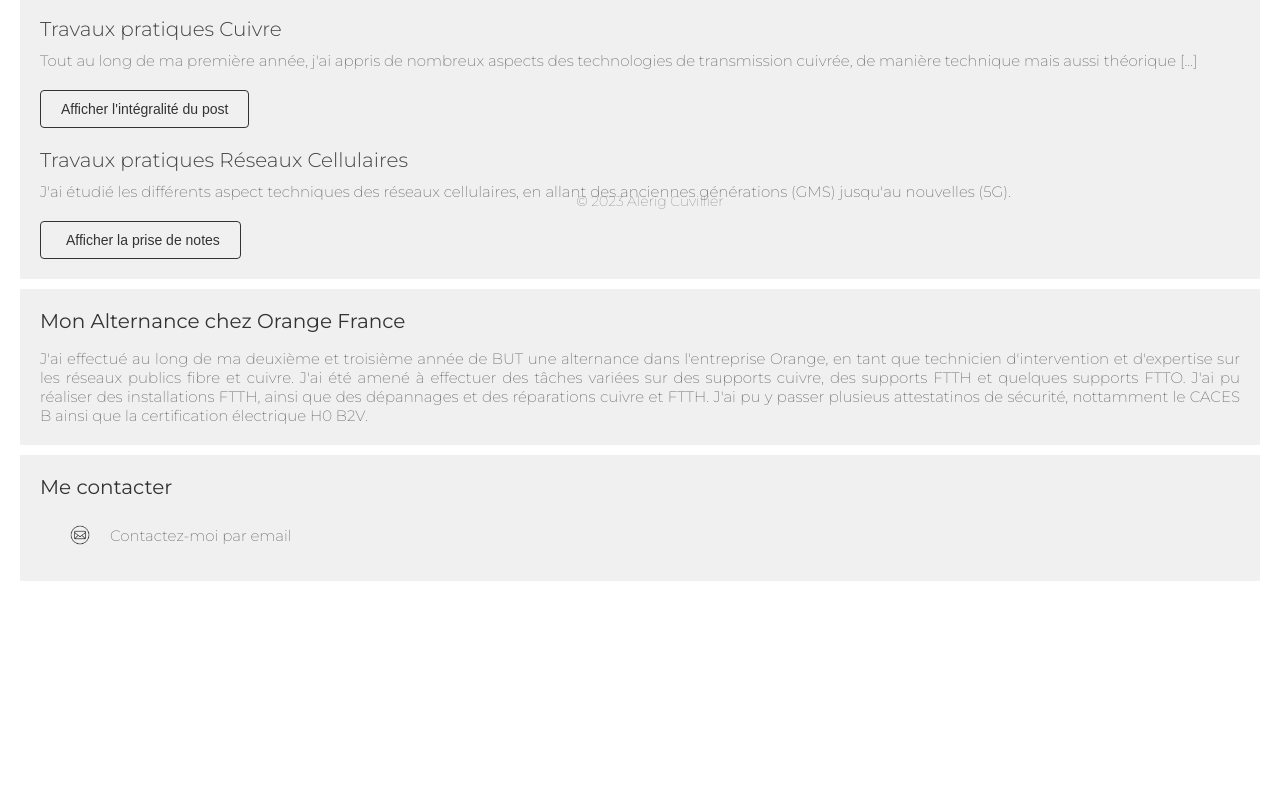
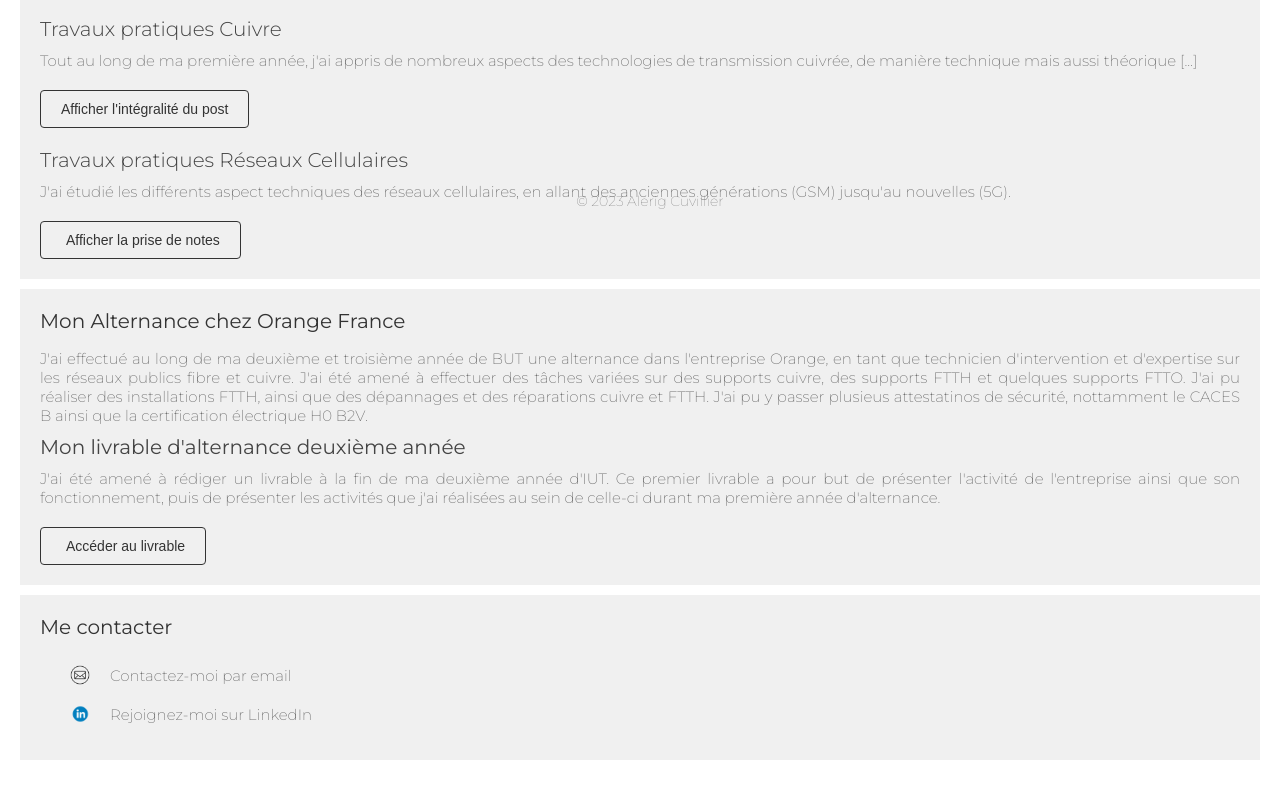
Before and after one commit to alcvstar/alcvstar.github.io, a plain HTML site: page accueil/accueil.html in a window 1280 px wide. Shown: the part 566-1356 px from the top of the page. Before the commit the page ends 1177 px from the top, so only its background shows below. Drawn offline with Linux system fonts and the light colour scheme.

Commit message:
maj_2112

```diff
--- a/accueil/accueil.html
+++ b/accueil/accueil.html
@@ -58,13 +58,12 @@
 
                 <h3 class="taille300">Travaux pratiques Réseaux Cellulaires</h3>
                 <h4 class="taille200">J'ai étudié les différents aspect techniques des réseaux cellulaires, en allant des anciennes
-                    générations (GMS) jusqu'au nouvelles (5G).
+                    générations (GSM) jusqu'au nouvelles (5G).
                 </h4>
                 <a href="accueilcontent/notes_res_cell.pdf" class="pdf-button" target="_blank">
                     <i class="fas fa-file-pdf"></i>
                     Afficher la prise de notes
                 </a>
-
             </div>
 
             <div class="post">
@@ -78,7 +77,15 @@
                     cuivre et FTTH. J'ai pu y passer plusieus attestatinos de sécurité, nottamment le CACES B
                     ainsi que la certification électrique H0 B2V.
                 </h4>
-
+                <h3 class="taille400">Mon livrable d'alternance deuxième année</h3>
+                <h4 class="taille200">J'ai été amené à rédiger un livrable à la fin de ma deuxième année d'IUT.
+                    Ce premier livrable a pour but de présenter l'activité de l'entreprise ainsi que son fonctionnement,
+                    puis de présenter les activités que j'ai réalisées au sein de celle-ci durant ma première année d'alternance.
+                </h4>
+                <a href="accueilcontent/rapport_alt_1.pdf" class="pdf-button" target="_blank">
+                    <i class="fas fa-file-pdf"></i>
+                    Accéder au livrable
+                </a>
             </div>
 
             <div class="post">
@@ -91,6 +98,12 @@
                           <img src="accueilcontent/adresse_email.png" alt="Email" class="icon">
                         </span>
                         <span class="contact-text"><h4  class="taille200">Contactez-moi par email</h4></span>
+                      </a>
+                    <a href="https://www.linkedin.com/in/alerig-cuvillier-6627822a2/">
+                        <span class="icon-container">
+                          <img src="accueilcontent/logo-linkedin-rond.webp" alt="Email" class="icon">
+                        </span>
+                        <span class="contact-text"><h4  class="taille200">Rejoignez-moi sur LinkedIn</h4></span>
                       </a>
                   </li>
 
```
Also changed, not shown: index.html (+3 -20 lines), accueil/accueilcontent/logo-linkedin-rond.webp (added), 1 other file.
